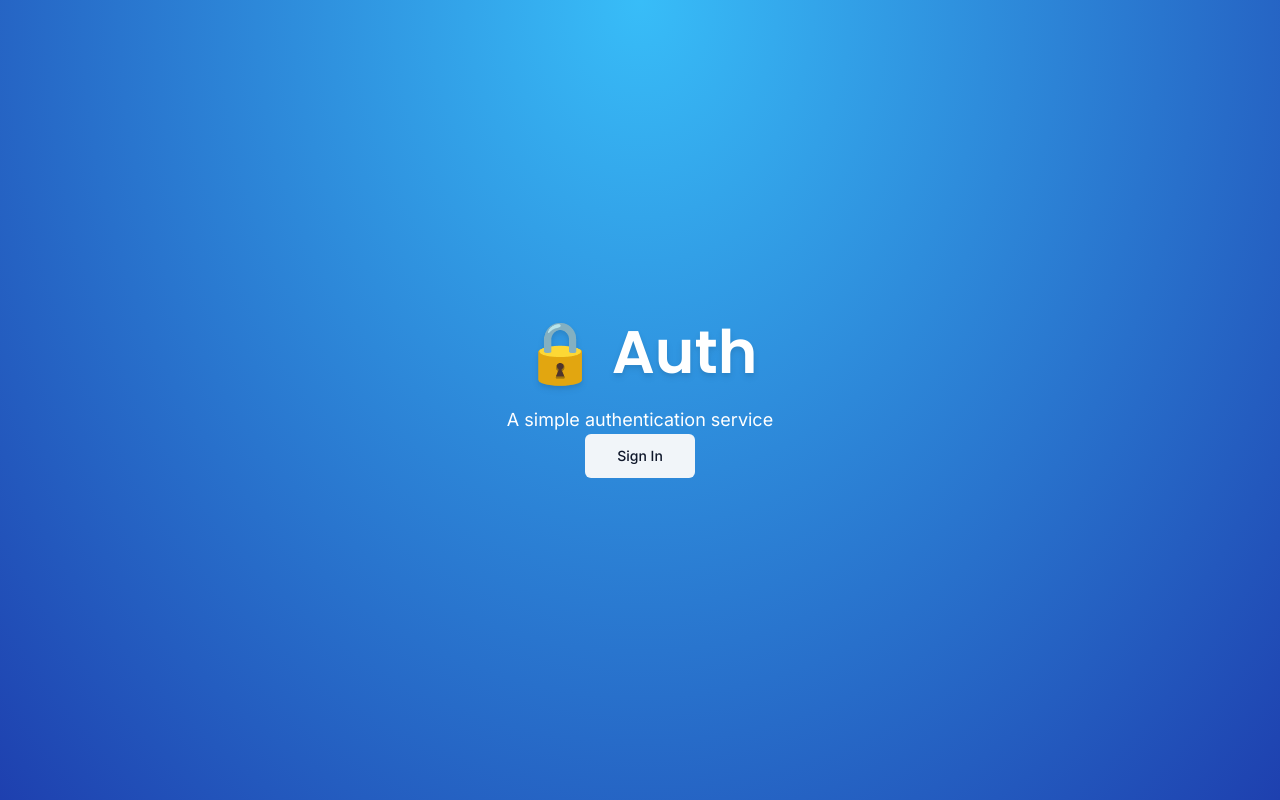
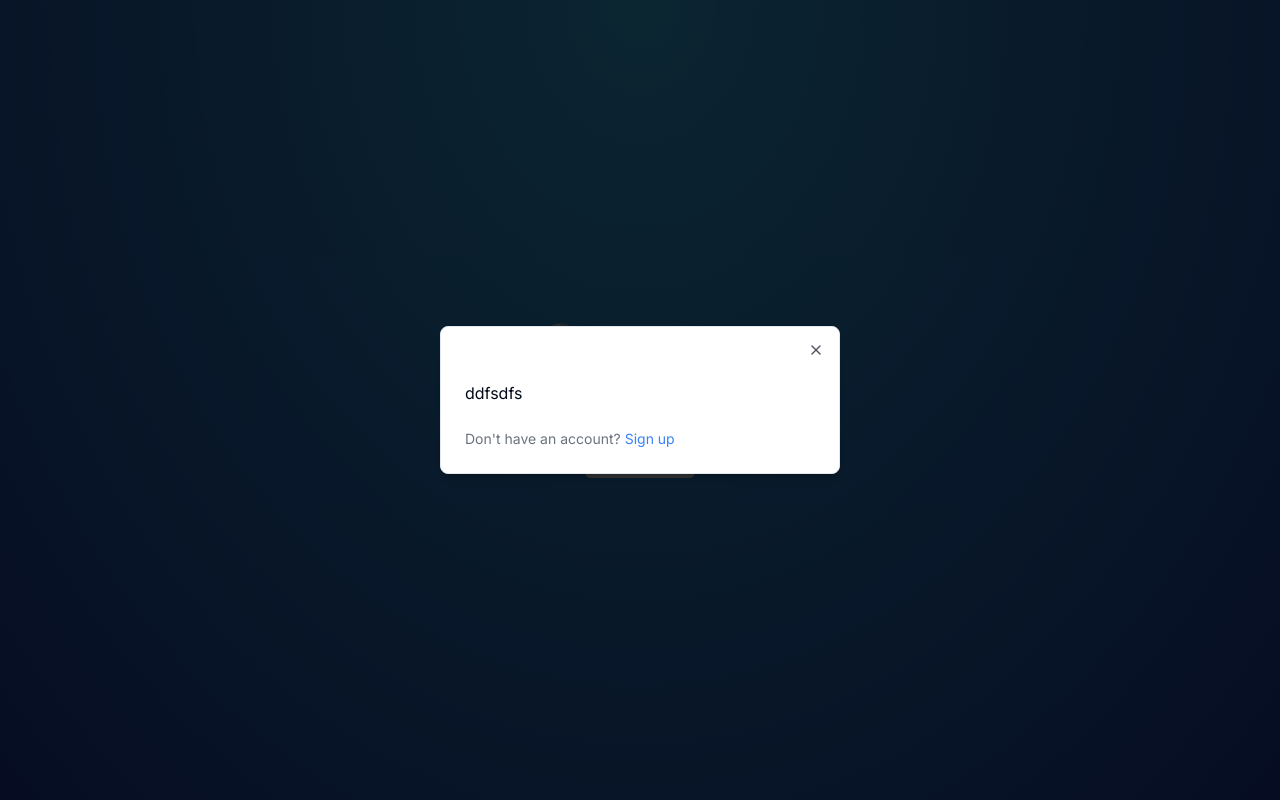
Before and after one commit to abudusamad/VideoPlatform, a Next.js app: page / in a window 1280 px wide. Both pictures are taken after a click on the button "Sign In". Built offline with nearby package versions, Linux system fonts and the light colour scheme.

Commit message:
Adding the login button

```diff
--- a/app/page.tsx
+++ b/app/page.tsx
@@ -1,3 +1,4 @@
+import { LoginButton } from "@/components/auth/login-button";
 import { Button } from "@/components/ui/button";
 import { cn } from "@/lib/utils";
 import { Poppins } from "next/font/google";
@@ -22,9 +23,11 @@
         <p className="text-white text-lg">A simple authentication service</p>
       </div>
       <div>
-        <Button variant="secondary" size="lg">
-          Sign In
-        </Button>
+        <LoginButton aschild>
+          <Button variant="secondary" size="lg">
+            Sign In
+          </Button>
+        </LoginButton>
       </div>
     </main>
   );
--- /dev/null
+++ b/components/auth/card-wrapper.tsx
@@ -0,0 +1,42 @@
+"use client";
+
+import { Card, CardContent, CardFooter, CardHeader } from "@/components/ui/card"
+
+
+interface CardWrapperProps {
+    children: React.ReactNode;
+    headerLabel: string
+    backButtonLabel: string
+    showSocial?: boolean
+}
+
+export const CardWrapper = ({
+    children,
+    headerLabel,
+    backButtonLabel,
+    showSocial
+}:CardWrapperProps) => {
+    return (
+        <Card className="w-[400px] shadow-md">
+            <CardHeader>
+                <h1 className="text-2xl font-semibold">{headerLabel}</h1>
+                <button className="text-blue-500">{backButtonLabel}</button>
+            </CardHeader>
+            <CardContent>
+                {children}
+            </CardContent>
+            {showSocial && (
+                <CardFooter>
+                    <div className="flex space-x-4">
+                        <button className="bg-blue-500 text-white px-4 py-2 rounded-md">Facebook</button>
+                        <button className="bg-red-500 text-white px-4 py-2 rounded-md">Google</button>
+                    </div>
+                </CardFooter>
+            )}
+            <CardFooter>
+                <p className="text-center text-gray-500 text-sm">Don't have an account? <a href="#" className="text-blue-500">Sign up</a></p>
+            </CardFooter>
+
+        </Card>
+    )
+}
--- a/components/auth/login-button.tsx
+++ b/components/auth/login-button.tsx
@@ -1,7 +1,8 @@
 "use client";
 
 import { useRouter } from "next/navigation";
-import { Dialog, DialogContent, DialogTrigger } from "../ui/dialog";
+import { Dialog, DialogContent, DialogTrigger } from "@/components/ui/dialog";
+import { LoginForm } from "./login-form";
 
 interface LoginButtonProps {
   children: React.ReactNode;
@@ -24,7 +25,9 @@
     return (
       <Dialog>
         <DialogTrigger asChild={aschild}>{children}</DialogTrigger>
-        <DialogContent className="p-0 w-auto bg-transparent border-none"></DialogContent>
+            <DialogContent className="p-0 w-auto bg-transparent border-none">
+                <LoginForm/>
+        </DialogContent>
       </Dialog>
     );
   }
--- /dev/null
+++ b/components/auth/login-form.tsx
@@ -0,0 +1,9 @@
+import { CardWrapper } from "./card-wrapper"
+
+export const LoginForm = () => {
+    return (
+        <CardWrapper>
+           ddfsdfs
+</CardWrapper>
+    )
+}
--- /dev/null
+++ b/components/ui/card.tsx
@@ -0,0 +1,79 @@
+import * as React from "react"
+
+import { cn } from "@/lib/utils"
+
+const Card = React.forwardRef<
+  HTMLDivElement,
+  React.HTMLAttributes<HTMLDivElement>
+>(({ className, ...props }, ref) => (
+  <div
+    ref={ref}
+    className={cn(
+      "rounded-lg border bg-card text-card-foreground shadow-sm",
+      className
+    )}
+    {...props}
+  />
+))
+Card.displayName = "Card"
+
+const CardHeader = React.forwardRef<
+  HTMLDivElement,
+  React.HTMLAttributes<HTMLDivElement>
+>(({ className, ...props }, ref) => (
+  <div
+    ref={ref}
+    className={cn("flex flex-col space-y-1.5 p-6", className)}
+    {...props}
+  />
+))
+CardHeader.displayName = "CardHeader"
+
+const CardTitle = React.forwardRef<
+  HTMLParagraphElement,
+  React.HTMLAttributes<HTMLHeadingElement>
+>(({ className, ...props }, ref) => (
+  <h3
+    ref={ref}
+    className={cn(
+      "text-2xl font-semibold leading-none tracking-tight",
+      className
+    )}
+    {...props}
+  />
+))
+CardTitle.displayName = "CardTitle"
+
+const CardDescription = React.forwardRef<
+  HTMLParagraphElement,
+  React.HTMLAttributes<HTMLParagraphElement>
+>(({ className, ...props }, ref) => (
+  <p
+    ref={ref}
+    className={cn("text-sm text-muted-foreground", className)}
+    {...props}
+  />
+))
+CardDescription.displayName = "CardDescription"
+
+const CardContent = React.forwardRef<
+  HTMLDivElement,
+  React.HTMLAttributes<HTMLDivElement>
+>(({ className, ...props }, ref) => (
+  <div ref={ref} className={cn("p-6 pt-0", className)} {...props} />
+))
+CardContent.displayName = "CardContent"
+
+const CardFooter = React.forwardRef<
+  HTMLDivElement,
+  React.HTMLAttributes<HTMLDivElement>
+>(({ className, ...props }, ref) => (
+  <div
+    ref={ref}
+    className={cn("flex items-center p-6 pt-0", className)}
+    {...props}
+  />
+))
+CardFooter.displayName = "CardFooter"
+
+export { Card, CardHeader, CardFooter, CardTitle, CardDescription, CardContent }
```
